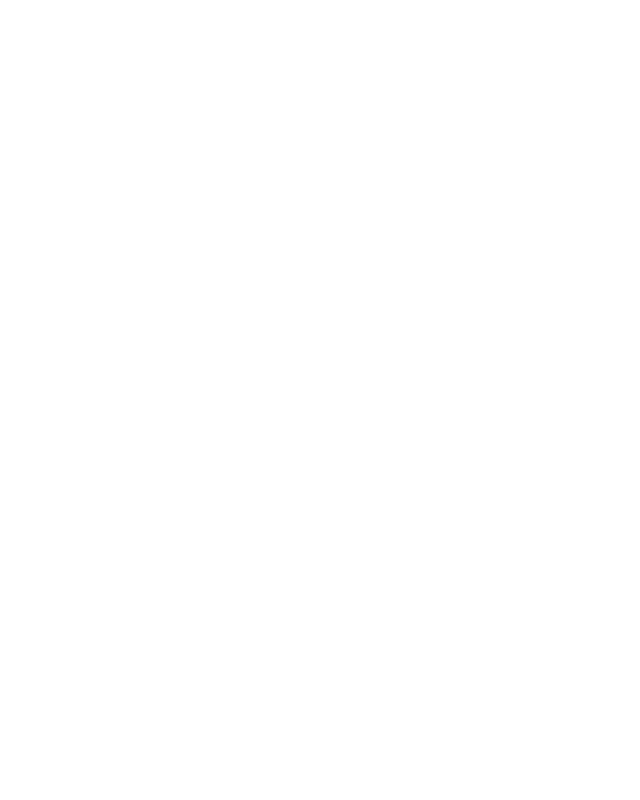
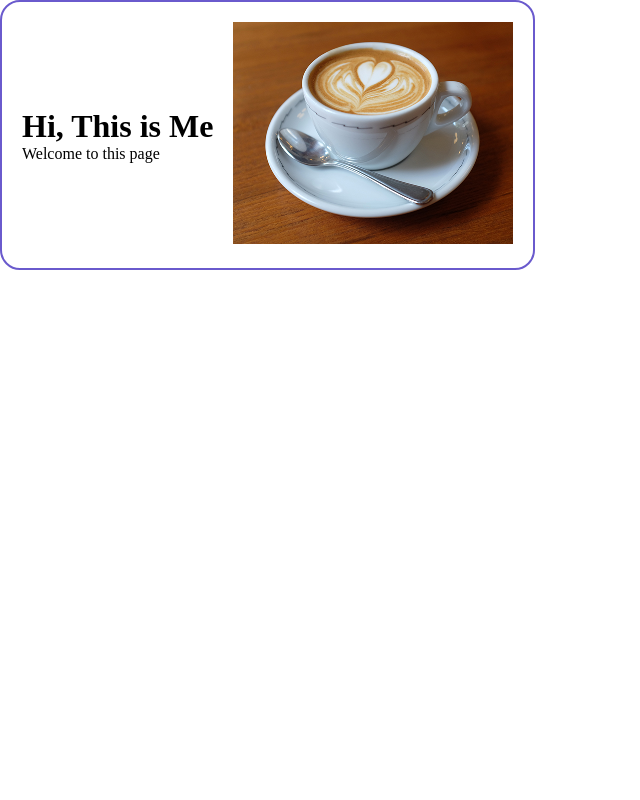
Before and after one commit to litundebata/Exp_Animation_Project, a React (Vite) app in the folder Exp_Anim_Project/: page / in a window 1280 px wide. Shown: the top 800 px of the page, without its empty margins (0-640 px from the left). Built offline with nearby package versions, Linux system fonts and the light colour scheme.

Commit message:
added a section to exp_branch_1

```diff
--- a/Exp_Anim_Project/src/App.jsx
+++ b/Exp_Anim_Project/src/App.jsx
@@ -7,6 +7,17 @@ function App() {
 
   return (
     <>
+
+      <div className="text-with-some-images">
+        <div className="text">
+          <h1>Hi, This is Me</h1>
+          <p>Welcome to this page</p>
+        </div>
+        <div className="image">
+          <img src={cappuccino} alt="cappuccino" />
+        </div>
+      </div>
+
       <div className="container">
         <div className="card">
           <div className="card-img">
--- a/Exp_Anim_Project/src/App.scss
+++ b/Exp_Anim_Project/src/App.scss
@@ -2,6 +2,16 @@
     margin: 0;
     padding: 0;
     box-sizing: border-box;
+}
+
+.text-with-some-images{
+    display: flex;
+    border: 2px solid slateblue;
+    width: fit-content;
+    padding: 20px;
+    border-radius: 20px;
+    align-items: center;
+    gap: 20px;
 }
 
 .container {
```
